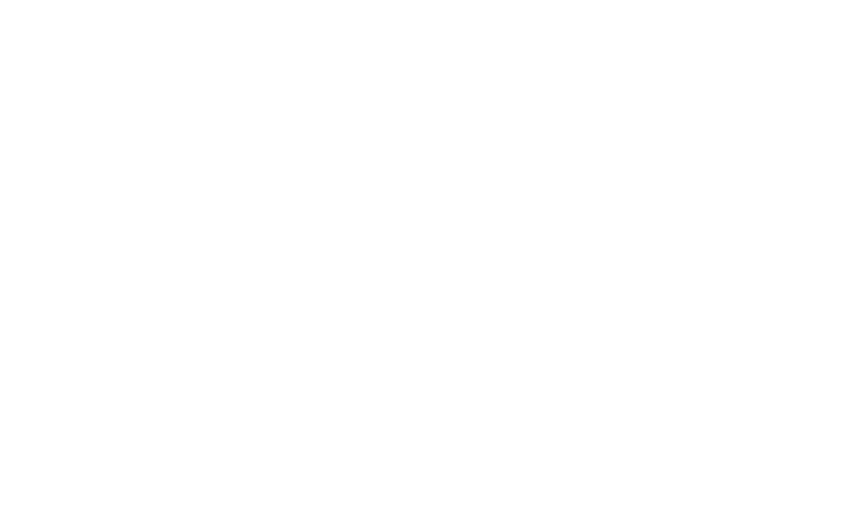
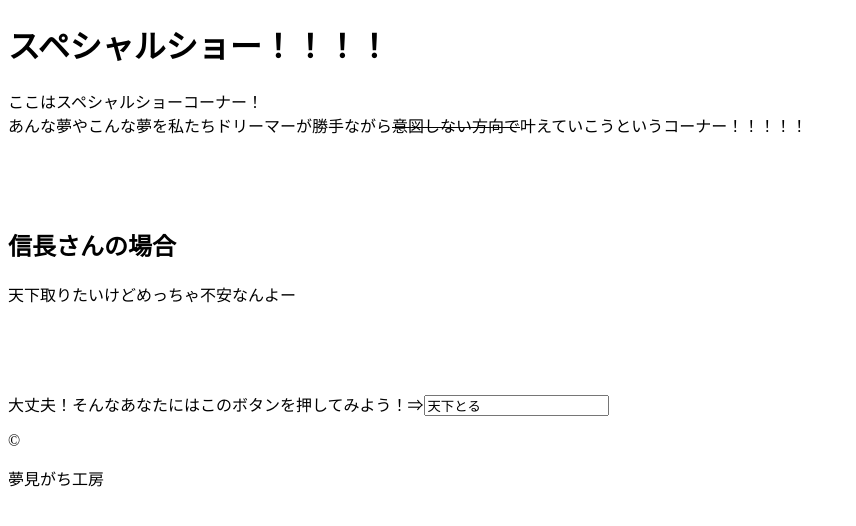
Before and after one commit to KakutouEbifly/web1-9, a plain HTML site: page index.html in a window 1280 px wide. Shown: the whole page, without its empty margins (0-856 px from the left). Drawn offline with Linux system fonts and the light colour scheme.

Commit message:
Update index.html

```diff
--- a/index.html
+++ b/index.html
@@ -2,13 +2,31 @@
 <html lang="ja">
   <head>
     <meta charset="UTF-8"/>
-    <link rel="stylesheet" href="css/defualt.css" type="css/text">
-    <title></title>
+    <link rel="stylesheet" href="css/default.css" type="css/text">
+    <title>スペシャルコーナー</title>
   </head>
 
   <body>
-    <header></header>
+    <header>
+      <h1>スペシャルショー！！！！</h1>
+    </header>
 
-    <footer></footer>
+    <p>ここはスペシャルショーコーナー！<br>
+      あんな夢やこんな夢を私たちドリーマーが勝手ながら<s>意図しない方向で</s>叶えていこうというコーナー！！！！！</p>
+
+    <br><br><br>
+
+    <section>
+      <h2>信長さんの場合</h2>
+      <p class="soudan">天下取りたいけどめっちゃ不安なんよー</p>
+    </section>
+
+    <br><br><br>
+
+    <section>
+      <p>大丈夫！そんなあなたにはこのボタンを押してみよう！⇒<input type="bottom" value="天下とる" onClick="location.href=html/tenka.html"></p>
+    </section>
+
+    <footer>&copy;<p>夢見がち工房</p></footer>
   </body>
-</head>
+</html>
```
